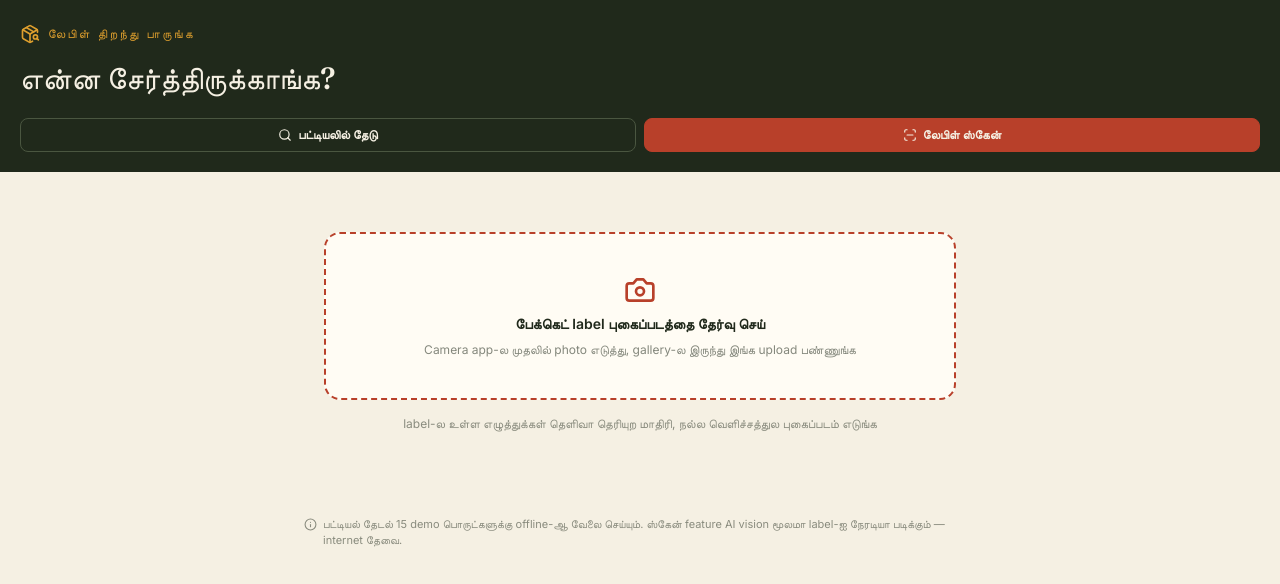
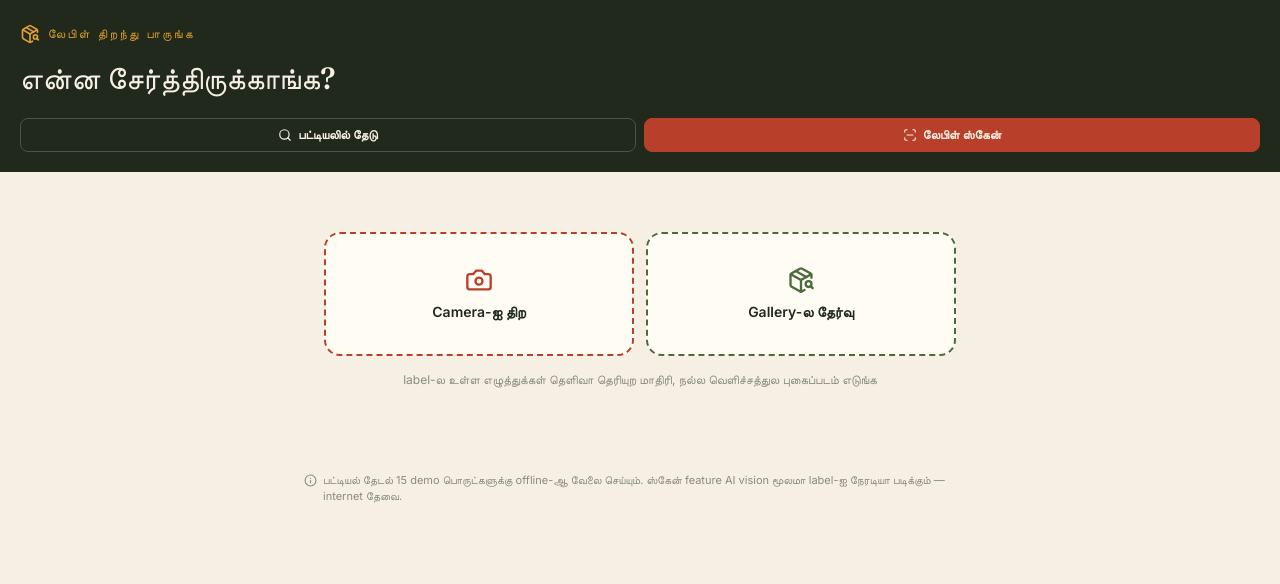
Before and after one commit to Muthurajjeyabal/Ingredient-scanner, a React (Vite) app: page / in a window 1280 px wide. Both pictures are taken after a click on the button "லேபிள் ஸ்கேன்". Shown: the top 584 px of the page. Built offline with nearby package versions, Linux system fonts and the light colour scheme.

Commit message:
Add files via upload

```diff
--- a/src/App.jsx
+++ b/src/App.jsx
@@ -361,16 +361,26 @@ export default function App() {
           <div>
             {scanStatus === "idle" && (
               <div className="text-center py-10">
+                <div className="grid grid-cols-2 gap-3">
                   <label
-                  className="mx-auto flex flex-col items-center justify-center gap-2 w-full py-10 rounded-2xl body-f cursor-pointer"
+                    className="flex flex-col items-center justify-center gap-2 py-8 rounded-2xl body-f cursor-pointer"
                     style={{ background: CARD, border: `2px dashed ${CHILI}` }}
                   >
-                  <Camera size={32} color={CHILI} />
-                  <span className="text-sm font-semibold" style={{ color: INK }}>பேக்கெட் label புகைப்படத்தை தேர்வு செய்</span>
-                  <span className="text-xs" style={{ color: INK, opacity: 0.55 }}>Camera app-ல முதலில் photo எடுத்து, gallery-ல இருந்து இங்க upload பண்ணுங்க</span>
+                    <Camera size={28} color={CHILI} />
+                    <span className="text-sm font-semibold text-center" style={{ color: INK }}>Camera-ஐ திற</span>
+                    <input type="file" accept="image/*" capture="environment" className="hidden"
+                      onChange={(e) => handleFile(e.target.files?.[0])} />
+                  </label>
+                  <label
+                    className="flex flex-col items-center justify-center gap-2 py-8 rounded-2xl body-f cursor-pointer"
+                    style={{ background: CARD, border: `2px dashed ${CURRY}` }}
+                  >
+                    <PackageSearch size={28} color={CURRY} />
+                    <span className="text-sm font-semibold text-center" style={{ color: INK }}>Gallery-ல தேர்வு</span>
                     <input type="file" accept="image/*" className="hidden"
                       onChange={(e) => handleFile(e.target.files?.[0])} />
                   </label>
+                </div>
                 <p className="body-f text-xs mt-4" style={{ color: INK, opacity: 0.5 }}>
                   label-ல உள்ள எழுத்துக்கள் தெளிவா தெரியுற மாதிரி, நல்ல வெளிச்சத்துல புகைப்படம் எடுங்க
                 </p>
```
Lines whose indentation alone changed are shown as unchanged.
